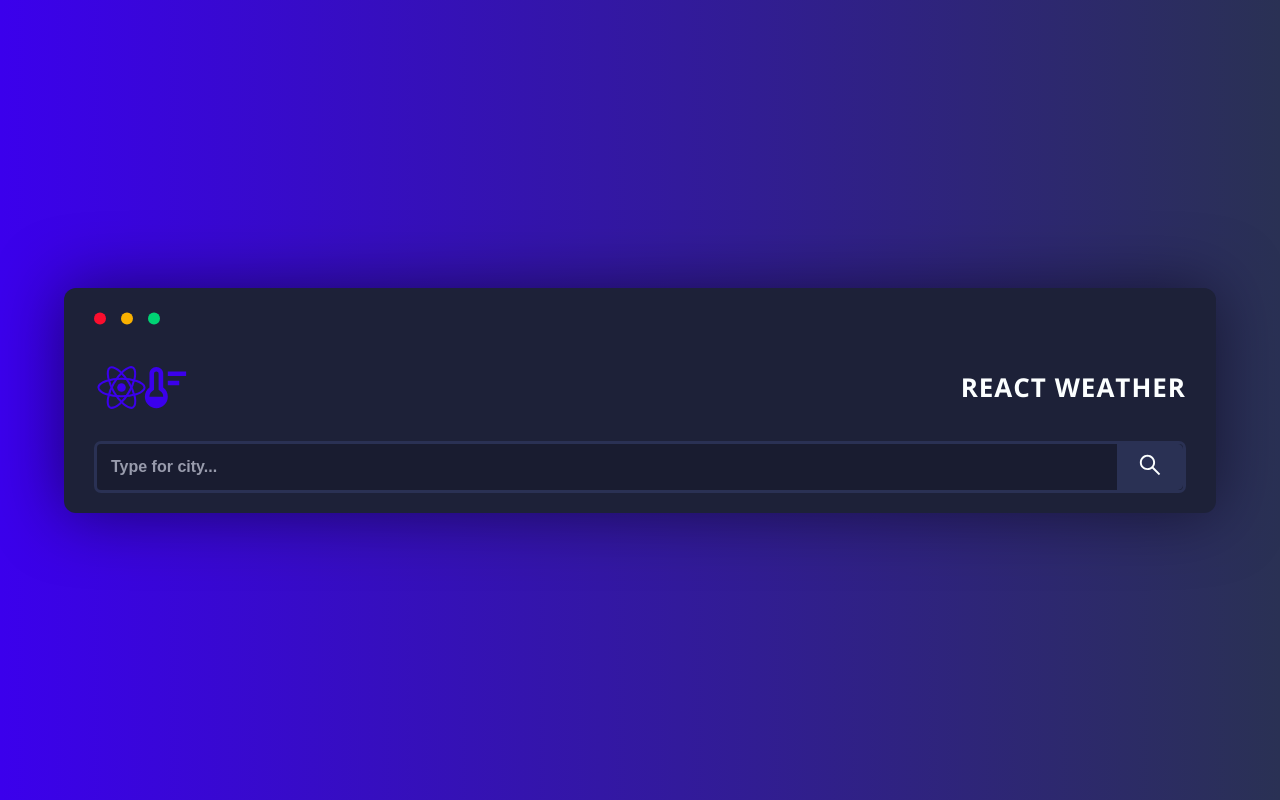
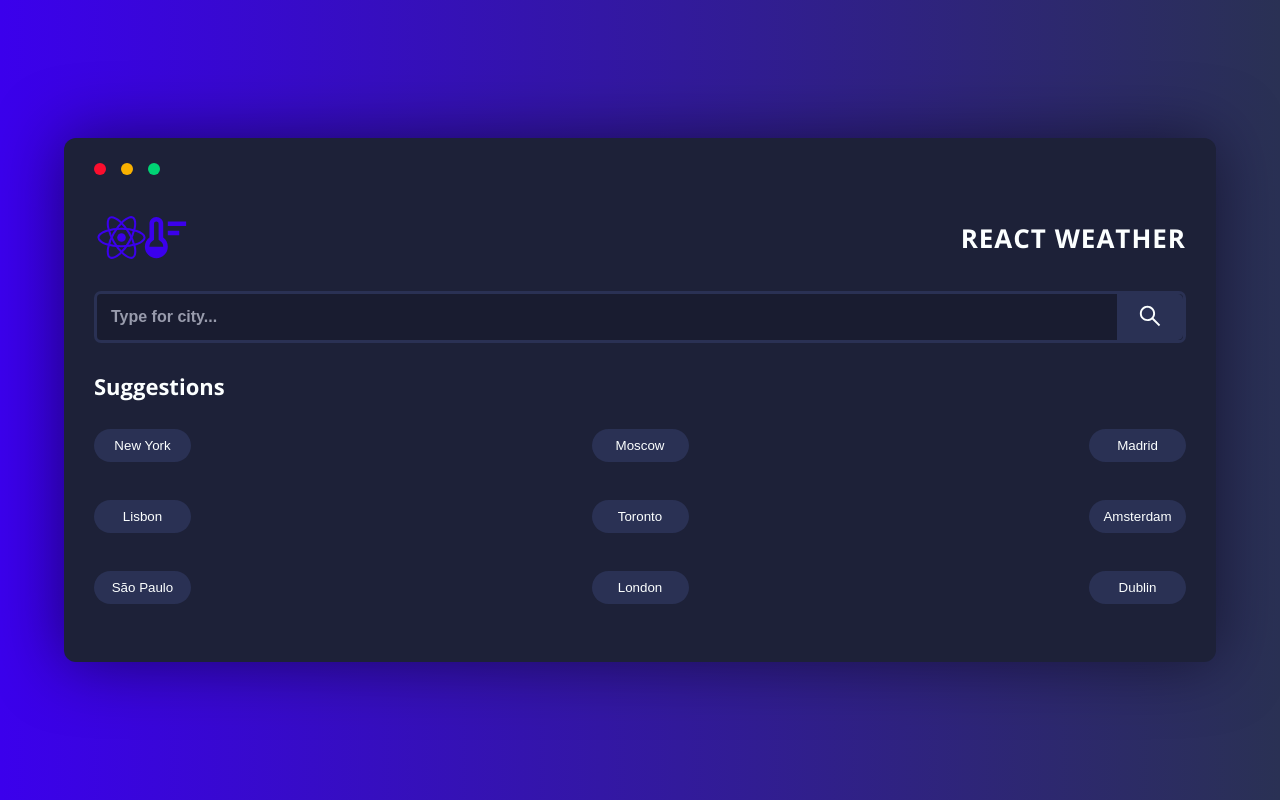
Before and after one commit to lucianosants/react-weather, a React (Vite) app: page / in a window 1280 px wide. Built offline with nearby package versions, Linux system fonts and the light colour scheme.

Commit message:
Added suggestions

```diff
--- /dev/null
+++ b/src/components/Layout/components/SideMenu/Suggestions/Button/index.jsx
@@ -0,0 +1,5 @@
+import { StyledButton } from './styled';
+
+export default function Button({ title }) {
+	return <StyledButton type='button'>{title}</StyledButton>;
+}
--- /dev/null
+++ b/src/components/Layout/components/SideMenu/Suggestions/Button/styled.js
@@ -0,0 +1,16 @@
+import styled from 'styled-components';
+
+export const StyledButton = styled.button`
+	background-color: ${({ theme }) => theme.BG_L2};
+	width: 9.7rem;
+	height: 3.3rem;
+	border: none;
+	border-radius: 24px;
+	color: ${({ theme }) => theme.TEXT_L1};
+	cursor: pointer;
+
+	&:hover,
+	&:focus {
+		filter: brightness(1.3);
+	}
+`;
--- /dev/null
+++ b/src/components/Layout/components/SideMenu/Suggestions/index.jsx
@@ -0,0 +1,27 @@
+import Button from './Button';
+import { StyledSuggestions, StyledContent, StyledColumn } from './styled';
+
+export default function Suggestions() {
+	return (
+		<StyledSuggestions>
+			<h2>Suggestions</h2>
+			<StyledContent>
+				<StyledColumn>
+					<Button title={'New York'} />
+					<Button title={'Moscow'} />
+					<Button title={'Madrid'} />
+				</StyledColumn>
+				<StyledColumn>
+					<Button title={'Lisbon'} />
+					<Button title={'Toronto'} />
+					<Button title={'Amsterdam'} />
+				</StyledColumn>
+				<StyledColumn>
+					<Button title={'São Paulo'} />
+					<Button title={'London'} />
+					<Button title={'Dublin'} />
+				</StyledColumn>
+			</StyledContent>
+		</StyledSuggestions>
+	);
+}
--- /dev/null
+++ b/src/components/Layout/components/SideMenu/Suggestions/styled.js
@@ -0,0 +1,22 @@
+import styled from 'styled-components';
+
+export const StyledSuggestions = styled.article`
+	display: flex;
+	flex-direction: column;
+
+	h2 {
+		margin: 2.8rem 0;
+		font-size: 2.2rem;
+	}
+`;
+
+export const StyledContent = styled.div`
+	display: flex;
+	flex-direction: column;
+`;
+
+export const StyledColumn = styled.div`
+	display: flex;
+	justify-content: space-between;
+	margin-bottom: 3.8rem;
+`;
--- a/src/components/Layout/components/SideMenu/index.jsx
+++ b/src/components/Layout/components/SideMenu/index.jsx
@@ -1,12 +1,14 @@
 import Header from './Header';
 import Search from './Search';
 import { StyledSideMenu } from './styled';
+import Suggestions from './Suggestions';
 
 export default function SideMenu() {
 	return (
 		<StyledSideMenu>
 			<Header />
 			<Search />
+			<Suggestions />
 		</StyledSideMenu>
 	);
 }
```
